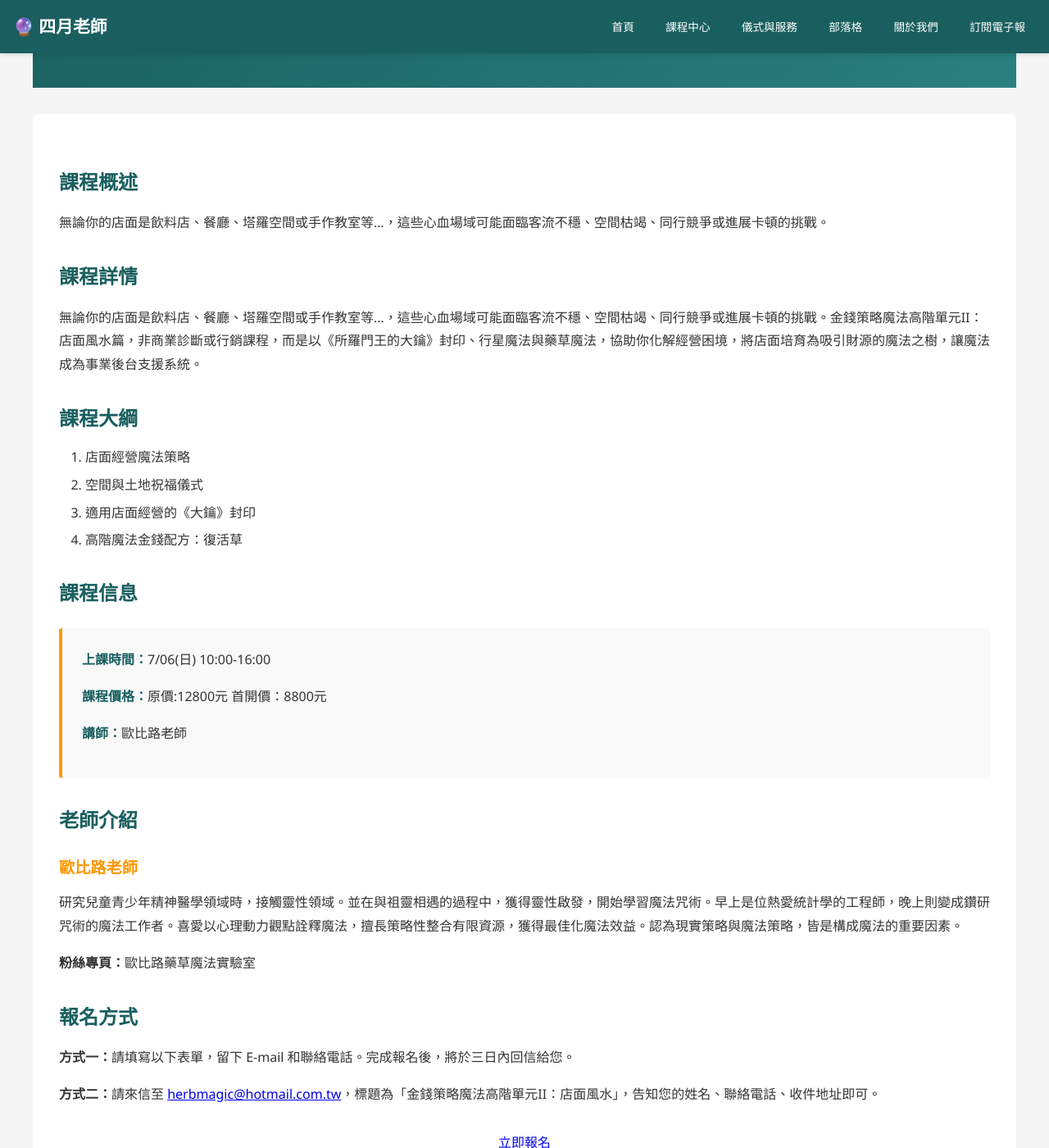
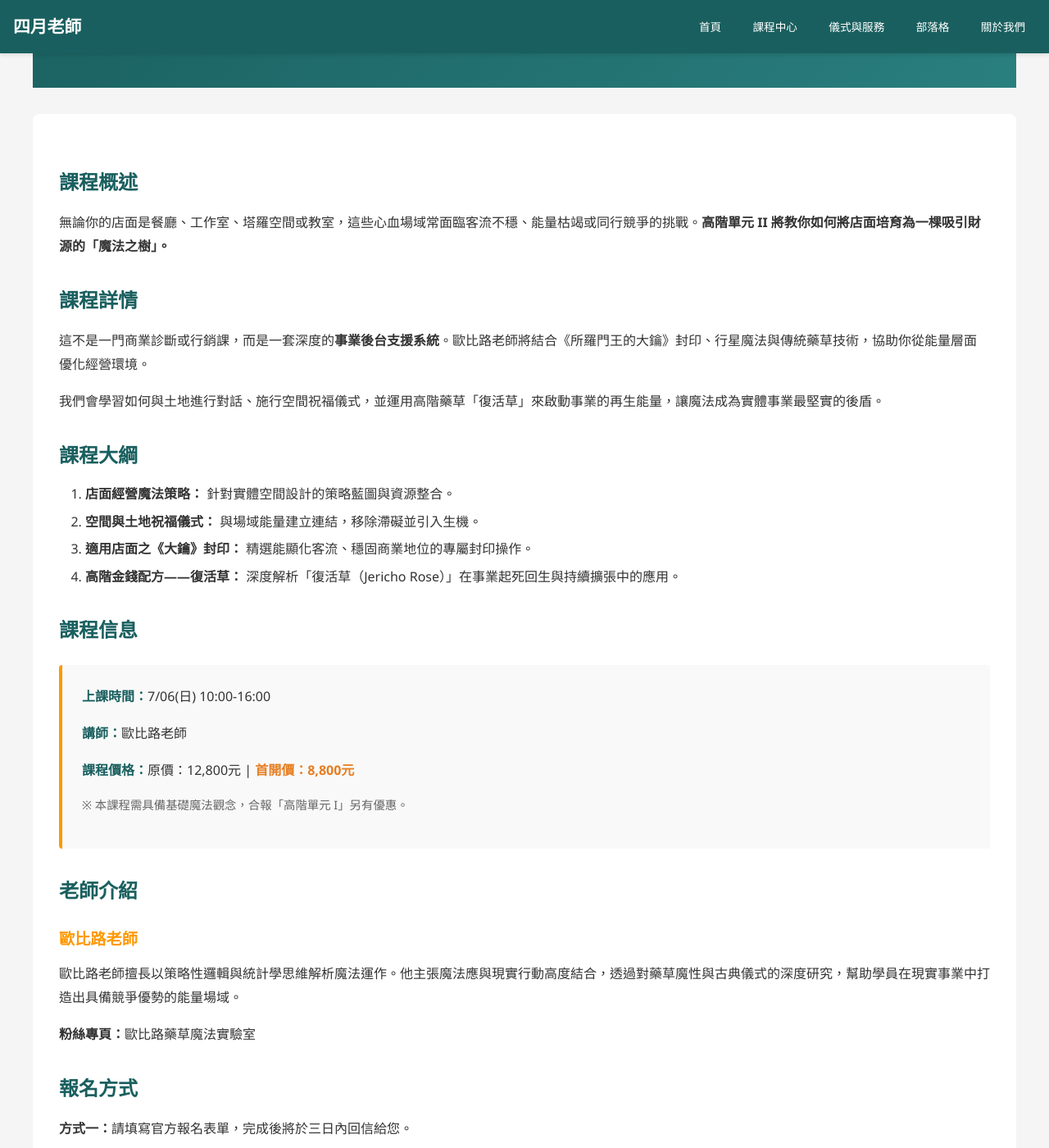
Before and after one commit to light4uliuphone-lang/hoodoo, a Jekyll site: the page built from courses/course-013.html, in a window 1280 px wide and 1400 px high, scrolled down 268 px. Shown: the whole window at 82% size. Built offline with Jekyll 4.4.1, drawn with Linux system fonts in a browser that asks for light colours; some of the changed text lies outside the part shown.

Commit message:
Update course-013.html

```diff
--- a/courses/course-013.html
+++ b/courses/course-013.html
@@ -1,86 +1,64 @@
-<!DOCTYPE html>
-<html lang="zh-TW">
-<head>
-    <meta charset="UTF-8">
-    <meta name="viewport" content="width=device-width, initial-scale=1.0">
-    <title>金錢策略魔法高階單元II：店面風水 - 四月老師</title>
-    <link rel="stylesheet" href="../css/style.css">
-</head>
-<body>
-    <!-- 導航菜單 -->
-    <nav class="navbar">
-        <div class="nav-container">
-            <div class="logo">🔮 四月老師</div>
-            <ul class="nav-menu">
-                <li><a href="../index.html">首頁</a></li>
-                <li><a href="../courses.html">課程中心</a></li>
-                <li><a href="../rituals.html">儀式與服務</a></li>
-                <li><a href="#blog">部落格</a></li>
-                <li><a href="../about.html">關於我們</a></li>
-                <li><a href="#newsletter">訂閱電子報</a></li>
-            </ul>
-        </div>
-    </nav>
+---
+layout: default
+title: "金錢策略魔法高階單元II：店面風水 - 歐比路老師"
+---
 
-    <!-- 課程詳情 -->
 <div class="container" style="padding: 3rem 0;">
-        <a href="../courses.html" class="back-link">← 返回課程中心</a>
+    <a href="/courses/" class="back-link">← 返回課程中心</a>
 
     <div class="course-detail-header">
-            <h1>金錢策略魔法高階單元II：店面風水</h1>
+        <h1>{{ page.title | split: " - " | first }}</h1>
         <div class="meta">
-                <span>📚 金錢魔法</span>
-                <span>📊 高級</span>
+            <span>💰 金錢魔法</span>
+            <span>🌿 空間與土地</span>
+            <span>📊 高階</span>
             <span>👨‍🏫 歐比路老師</span>
         </div>
     </div>
 
     <div class="course-detail-content">
         <h2>課程概述</h2>
-            <p>無論你的店面是飲料店、餐廳、塔羅空間或手作教室等…，這些心血場域可能面臨客流不穩、空間枯竭、同行競爭或進展卡頓的挑戰。</p>
+        <p>無論你的店面是餐廳、工作室、塔羅空間或教室，這些心血場域常面臨客流不穩、能量枯竭或同行競爭的挑戰。<strong>高階單元 II 將教你如何將店面培育為一棵吸引財源的「魔法之樹」。</strong></p>
 
         <h2>課程詳情</h2>
-            <p>無論你的店面是飲料店、餐廳、塔羅空間或手作教室等…，這些心血場域可能面臨客流不穩、空間枯竭、同行競爭或進展卡頓的挑戰。金錢策略魔法高階單元II：店面風水篇，非商業診斷或行銷課程，而是以《所羅門王的大鑰》封印、行星魔法與藥草魔法，協助你化解經營困境，將店面培育為吸引財源的魔法之樹，讓魔法成為事業後台支援系統。</p>
+        <p>這不是一門商業診斷或行銷課，而是一套深度的<strong>事業後台支援系統</strong>。歐比路老師將結合《所羅門王的大鑰》封印、行星魔法與傳統藥草技術，協助你從能量層面優化經營環境。</p>
+
+        <p>我們會學習如何與土地進行對話、施行空間祝福儀式，並運用高階藥草「復活草」來啟動事業的再生能量，讓魔法成為實體事業最堅實的後盾。</p>
 
         <h2>課程大綱</h2>
+        <div class="syllabus-grid">
             <ol>
-                <li>店面經營魔法策略</li>
-                <li>空間與土地祝福儀式</li>
-                <li>適用店面經營的《大鑰》封印</li>
-                <li>高階魔法金錢配方：復活草</li>
+                <li><strong>店面經營魔法策略：</strong> 針對實體空間設計的策略藍圖與資源整合。</li>
+                <li><strong>空間與土地祝福儀式：</strong> 與場域能量建立連結，移除滯礙並引入生機。</li>
+                <li><strong>適用店面之《大鑰》封印：</strong> 精選能顯化客流、穩固商業地位的專屬封印操作。</li>
+                <li><strong>高階金錢配方——復活草：</strong> 深度解析「復活草（Jericho Rose）」在事業起死回生與持續擴張中的應用。</li>
             </ol>
+        </div>
 
         <h2>課程信息</h2>
         <div class="course-info-box">
             <p><strong>上課時間：</strong>7/06(日) 10:00-16:00</p>
-                <p><strong>課程價格：</strong>原價:12800元  首開價：8800元</p>
             <p><strong>講師：</strong>歐比路老師</p>
+            <p><strong>課程價格：</strong>原價：12,800元 | <span style="color: #e67e22; font-weight: bold;">首開價：8,800元</span></p>
+            <p style="font-size: 0.9rem; color: #666;">※ 本課程需具備基礎魔法觀念，合報「高階單元 I」另有優惠。</p>
         </div>
 
         <h2>老師介紹</h2>
         <div class="teacher-info">
             <h3>歐比路老師</h3>
-                <p>研究兒童青少年精神醫學領域時，接觸靈性領域。並在與祖靈相遇的過程中，獲得靈性啟發，開始學習魔法咒術。早上是位熱愛統計學的工程師，晚上則變成鑽研咒術的魔法工作者。喜愛以心理動力觀點詮釋魔法，擅長策略性整合有限資源，獲得最佳化魔法效益。認為現實策略與魔法策略，皆是構成魔法的重要因素。</p>
+            <p>歐比路老師擅長以策略性邏輯與統計學思維解析魔法運作。他主張魔法應與現實行動高度結合，透過對藥草魔性與古典儀式的深度研究，幫助學員在現實事業中打造出具備競爭優勢的能量場域。</p>
             <p><strong>粉絲專頁：</strong>歐比路藥草魔法實驗室</p>
         </div>
 
         <h2>報名方式</h2>
         <div class="registration-info">
-                <p><strong>方式一：</strong>請填寫以下表單，留下 E-mail 和聯絡電話。完成報名後，將於三日內回信給您。</p>
-                <p><strong>方式二：</strong>請來信至 <a href="mailto:herbmagic@hotmail.com.tw">herbmagic@hotmail.com.tw</a>，標題為「金錢策略魔法高階單元II：店面風水」，告知您的姓名、聯絡電話、收件地址即可。</p>
+            <p><strong>方式一：</strong>請填寫官方報名表單，完成後將於三日內回信給您。</p>
+            <p><strong>方式二：</strong>請來信至 <a href="mailto:{{ site.email | default: 'herbmagic@hotmail.com.tw' }}">{{ site.email | default: 'herbmagic@hotmail.com.tw' }}</a></p>
+            <p>郵件標題請註明：<strong>「報名 {{ page.title | split: " - " | first }}」</strong>，並告知您的姓名、聯絡電話及收件地址。</p>
         </div>
 
         <div style="text-align: center; margin-top: 2rem;">
-                <a href="#" class="btn-primary">立即報名</a>
+            <a href="mailto:{{ site.email | default: 'herbmagic@hotmail.com.tw' }}?subject=報名-{{ page.title | split: ' - ' | first }}" class="btn-primary">立即報名</a>
         </div>
     </div>
 </div>
-
-    <!-- 頁腳 -->
-    <footer style="background-color: #1a5f5f; color: white; text-align: center; padding: 2rem; margin-top: 4rem;">
-        <p>&copy; 2024 四月老師 - 魔法課程中心。版權所有。</p>
-    </footer>
-
-    <script src="../js/main.js"></script>
-</body>
-</html>
```
Lines whose indentation alone changed are shown as unchanged.
